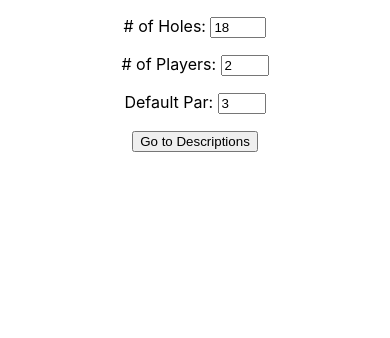
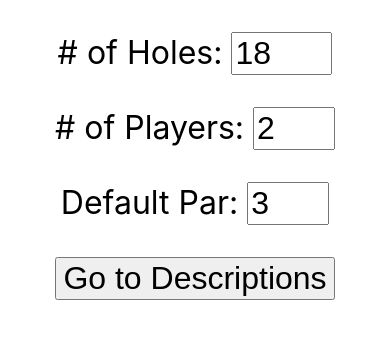
Before and after one commit to dwalker27/golf-score, a React (Create React App) app in the folder client/: page / in a window 390 px wide. Shown: the top 338 px of the page. Built offline with nearby package versions, Linux system fonts and the light colour scheme.

Commit message:
Starting to make mobile-friendly

```diff
--- a/client/src/App.css
+++ b/client/src/App.css
@@ -1,3 +1,7 @@
+* {
+  font-size: 32px;
+}
+
 .App {
   text-align: center;
 }
--- a/client/src/components/Scorecard.jsx
+++ b/client/src/components/Scorecard.jsx
@@ -1,4 +1,4 @@
-import React, { useEffect } from 'react';
+import React from 'react';
 import $ from 'jquery';
 
 const Scorecard = (props) => {
--- a/client/src/components/Settings.jsx
+++ b/client/src/components/Settings.jsx
@@ -1,7 +1,4 @@
-import React, { useState } from 'react';
-import HoleList from './HoleList';
-import PlayerList from './PlayerList';
-import $ from 'jquery';
+import React from 'react';
 
 const Settings = (props) => {
   return (
```
